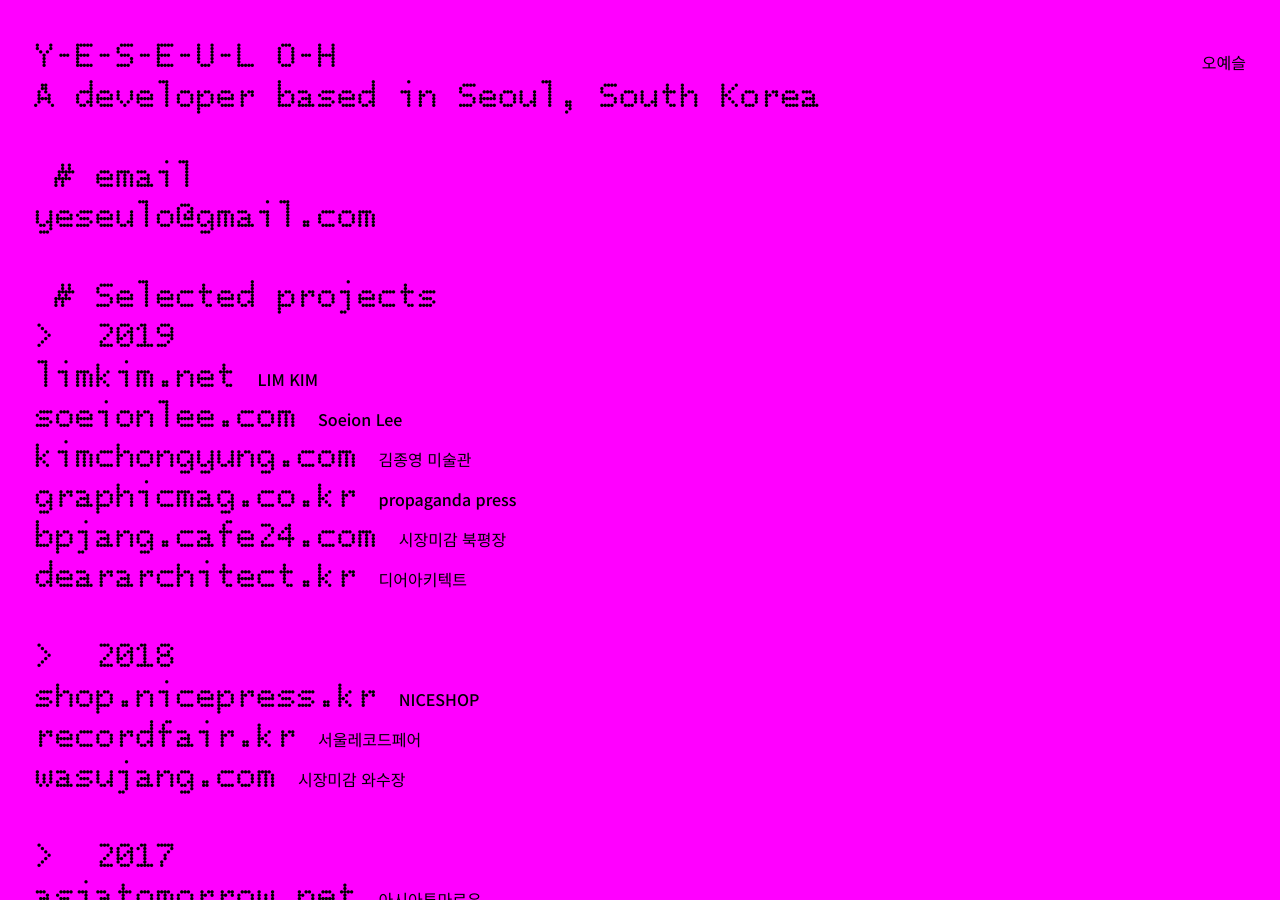
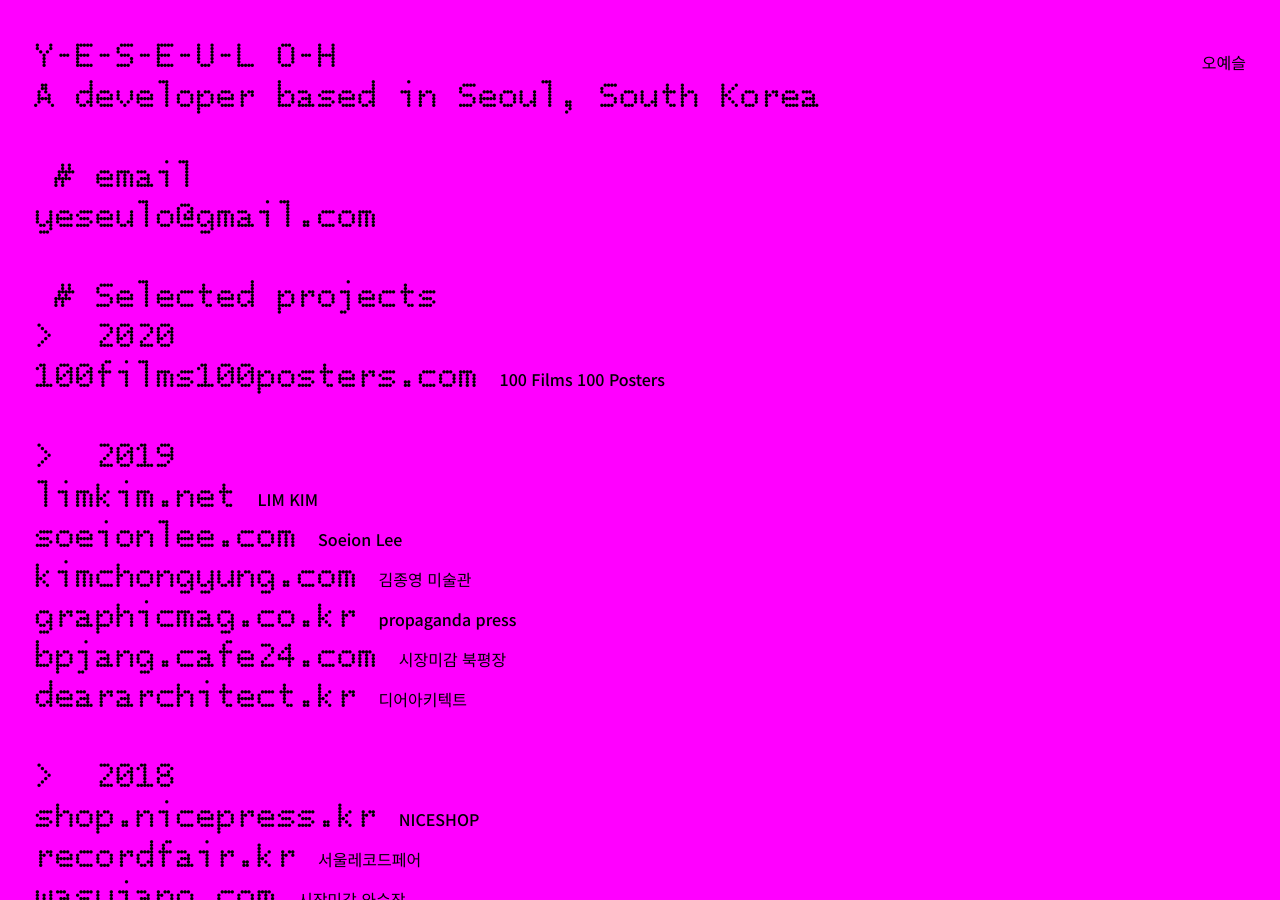
Before and after one commit to yeseulo/yeseulo.github.io, a Jekyll site: the page built from index.md, in a window 1280 px wide and 900 px high. Built offline with Jekyll 4.4.1, drawn with Linux system fonts in a browser that asks for light colours.

Commit message:
Add new project

```diff
--- a/index.md
+++ b/index.md
@@ -5,6 +5,9 @@ image: assets/og-image.png
 ---
 
 ## &nbsp;# Selected projects
+
+### >&nbsp;&nbsp;2020
+- [100films100posters.com](http://100films100posters.com){: target="_blank"}**100 Films 100 Posters**
 
 ### >&nbsp;&nbsp;2019
 - [limkim.net](https://limkim.net){: target="_blank"}**LIM KIM**
```
